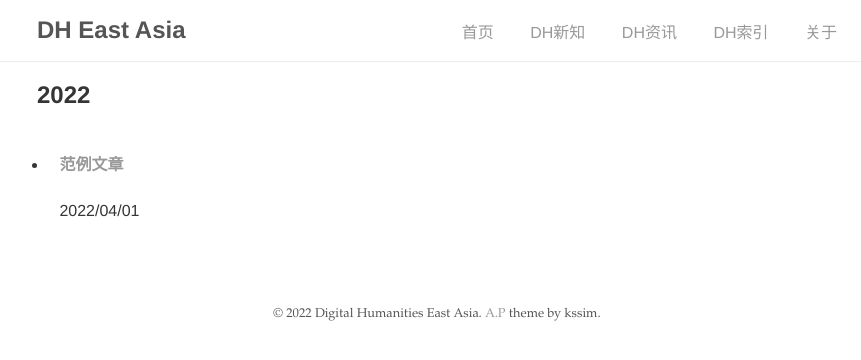
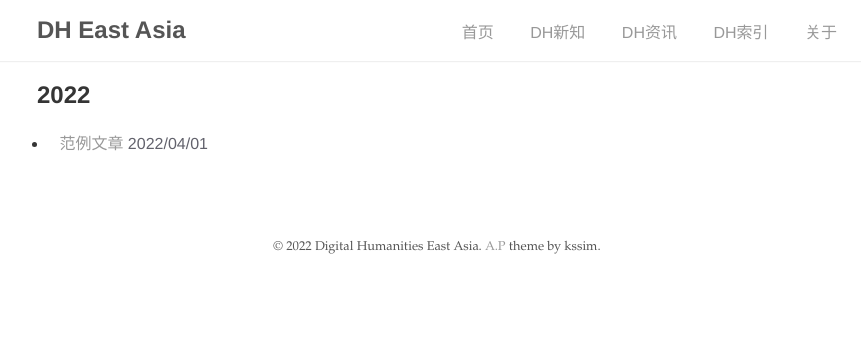
Before and after one commit to DHHD2022/DHHD2022.GitHub.io, a Jekyll site: the page built from dh_blog/index.html, in a window 1280 px wide. Shown: the top 360 px of the page, without its empty margins (203-1064 px from the left). Built offline with Jekyll 4.4.1, drawn with Linux system fonts in a browser that asks for light colours.

Commit message:
Update dh_blog.html

```diff
--- a/_layouts/dh_blog.html
+++ b/_layouts/dh_blog.html
@@ -14,10 +14,10 @@ layout: base
         <ul>
       {%- endif %}
           <li>
-            <h4 class="title">
+            <span class="title" style="color:rgb(11, 11, 33)">
               <a href="{{ site.baseurl | append: post.url }}" class="hover-underline">{{ post.title }}</a>
-            </h4>
-            <div class="date">{{ post.date | date: "%Y/%m/%d" }}</div>
+            </span>
+            <span class="date" style="color:rgb(98, 98, 108)">{{ post.date | date: "%Y/%m/%d" }}</span>
           </li>
       {%- if forloop.last or post_previous_year != post_year %}
         </ul>
```
